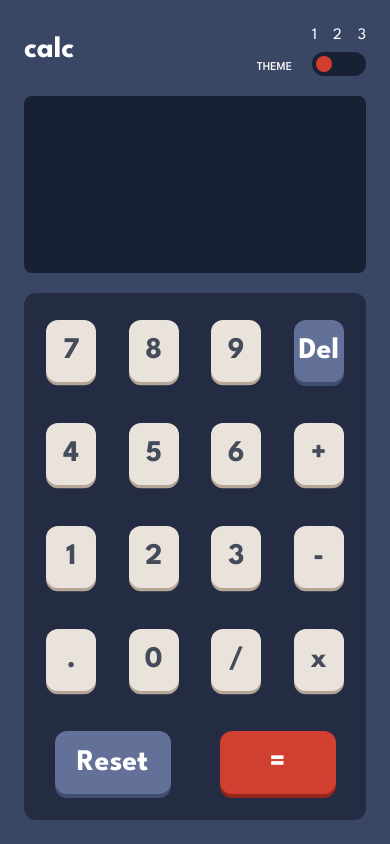
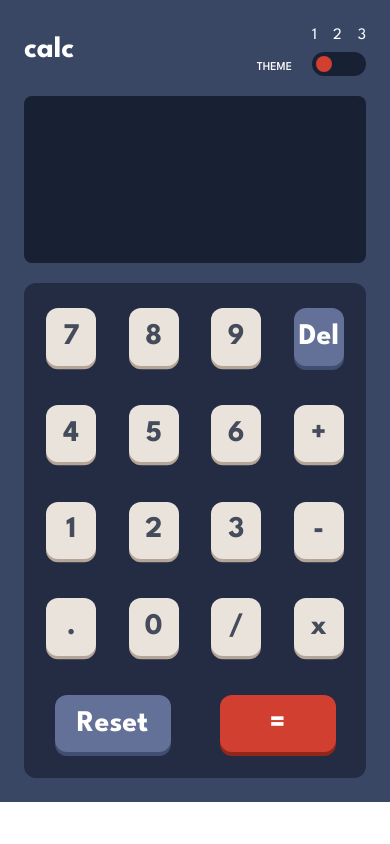
Before and after one commit to MoroccoBS/Calculator, a React (Vite) app: page / in a window 390 px wide. Built offline with nearby package versions, Linux system fonts and the light colour scheme.

Commit message:
Update App.css

```diff
--- a/src/App.css
+++ b/src/App.css
@@ -25,6 +25,10 @@ body {
   overflow-x: hidden;
   overflow-y: hidden;
   font-family: "LeagueSpartan", sans-serif;
+  @media screen and (max-width: 680px) {
+    overflow-y: auto;
+    height: 95vh;
+  }
 }
 
 .transition {
```
